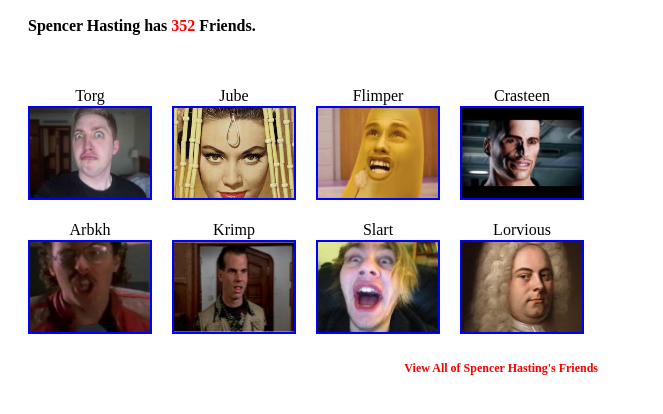
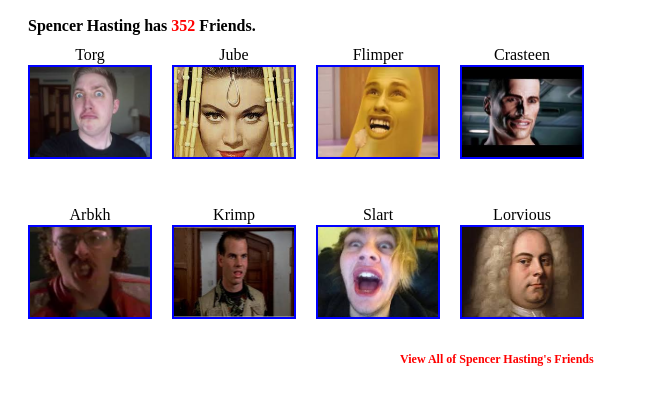
Before and after one commit to CappyVee/top8, a plain HTML site: page index.html in a window 1280 px wide. Shown: the part 50-464 px from the top of the page, without its empty margins (0-663 px from the left). Drawn offline with Linux system fonts and the light colour scheme.

Commit message:
position stuff in a really hacky way

```diff
--- a/css/styles.css
+++ b/css/styles.css
@@ -28,7 +28,8 @@ body {
 }
 
 .imgrow1 {
-
+  position:absolute;
+  top: 60px;
   display: inline-block;
   width: 580px;
   height: 110px;
@@ -37,6 +38,8 @@ body {
 
 
 .imgrow2 {
+  position:absolute;
+  top:220px;
   display: inline-block;
   width: 580px;
   height: 110px;
@@ -54,6 +57,9 @@ body {
   border: 2px solid blue;
 }
 .footer {
+  position: absolute;
+  left: 400px;
+  top: 360px;
   text-align: right;
   font-size: 12px;
   font-weight: bold;
@@ -61,6 +67,7 @@ body {
   padding-top: 15px;
   margin-top: 15px;
 
+
 }
 .name-text {
   position: relative;
```
